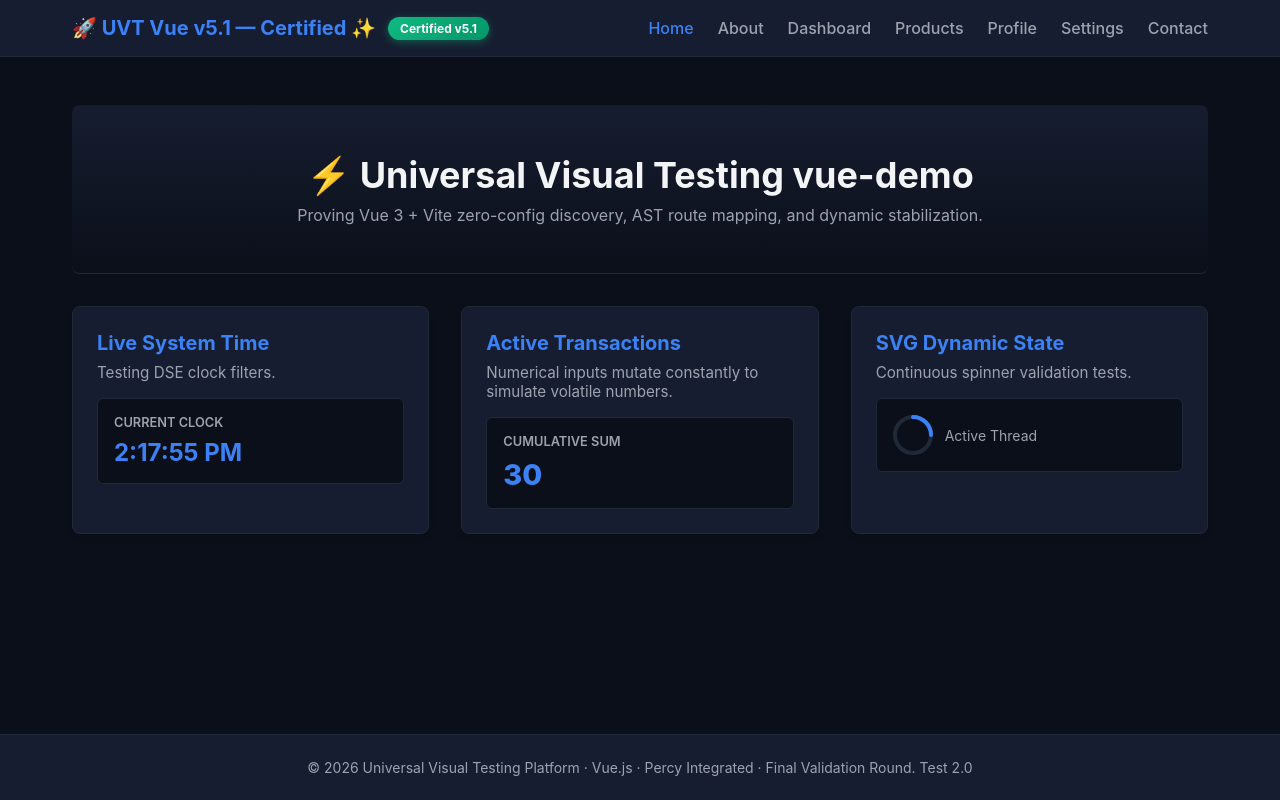
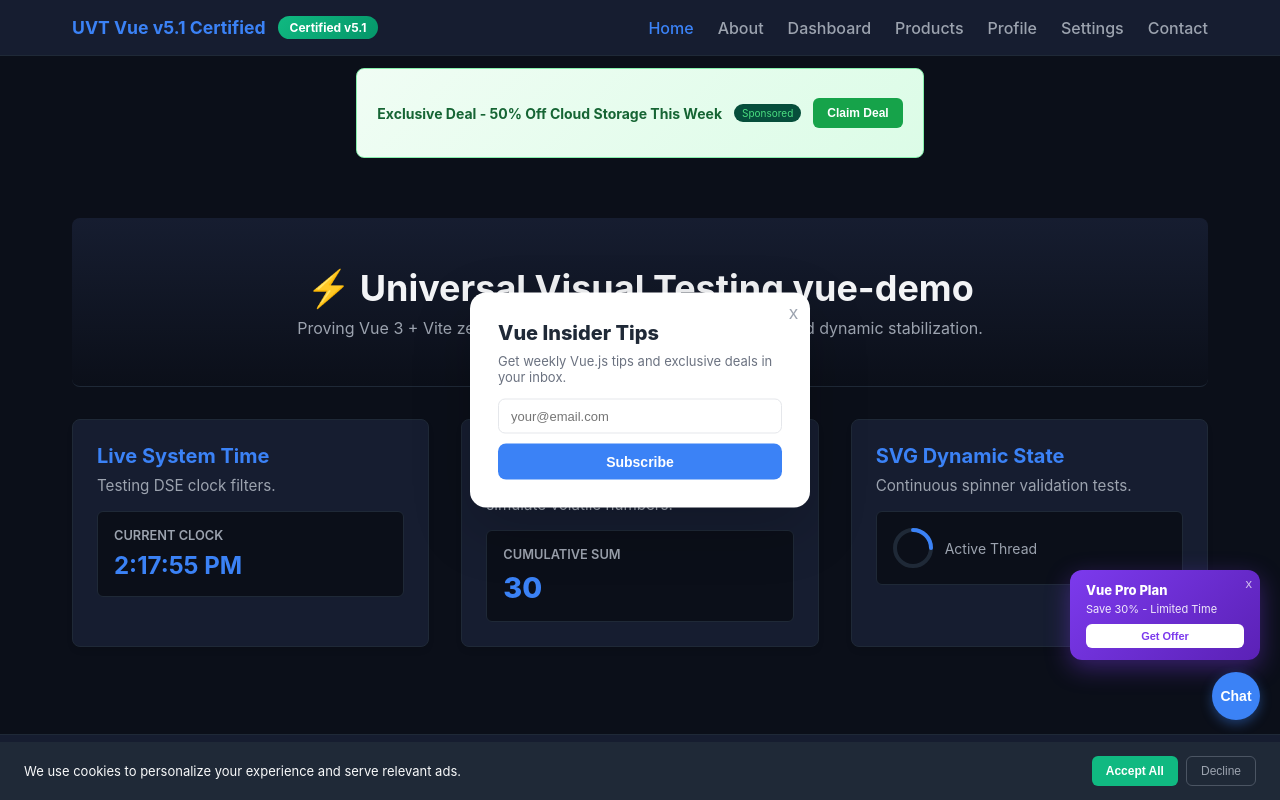
Before and after one commit to piyush241203/UVT_Testing6, a Vue app: page / in a window 1280 px wide. Built offline with nearby package versions, Linux system fonts and the light colour scheme.

Commit message:
feat(tcse): add ADE/TCSE certification ad suite - leaderboard, cookie banner, chat widget, floating promo, newsletter popup

```diff
--- a/src/App.vue
+++ b/src/App.vue
@@ -3,12 +3,9 @@
     <header class="navbar">
       <div class="nav-container">
         <div style="display: flex; align-items: center; gap: 12px;">
-          <router-link to="/" class="logo">🚀 UVT Vue v5.1 — Certified ✨</router-link>
-          <span style="background: linear-gradient(135deg, #10b981, #059669); color: #fff; border-radius: 20px; padding: 4px 12px; font-size: 12px; font-weight: 700; box-shadow: 0 2px 8px rgba(16,185,129,0.4);">Certified v5.1</span>
+          <router-link to="/" class="logo">UVT Vue v5.1 Certified</router-link>
+          <span class="certified-badge">Certified v5.1</span>
         </div>
-
-
-
         <nav class="nav-links">
           <router-link to="/">Home</router-link>
           <router-link to="/about">About</router-link>
@@ -21,15 +18,81 @@
       </div>
     </header>
 
+    <!-- TCSE: Leaderboard Banner Ad (IAB 728x90) - CSS heuristic: .ad-banner -->
+    <div class="ad-banner" aria-label="Advertisement" role="complementary">
+      <span class="ad-headline">Exclusive Deal - 50% Off Cloud Storage This Week</span>
+      <span class="ad-label">Sponsored</span>
+      <button class="ad-cta-btn">Claim Deal</button>
+    </div>
+
     <main class="main-content">
       <router-view />
     </main>
 
     <footer class="footer">
-      <p>&copy; 2026 Universal Visual Testing Platform · Vue.js · Percy Integrated · Final Validation Round. Test 2.0</p>
+      <p>2026 Universal Visual Testing Platform - Vue.js - Percy Integrated - TCSE Certified v1</p>
     </footer>
+
+    <!-- TCSE: Cookie Consent Banner - .cookie-banner, #cookie-consent -->
+    <div v-if="cookieVisible" id="cookie-consent" class="cookie-banner">
+      <p class="cookie-text">We use cookies to personalize your experience and serve relevant ads.</p>
+      <div class="cookie-buttons">
+        <button class="cookie-accept" @click="cookieVisible = false">Accept All</button>
+        <button class="cookie-decline" @click="cookieVisible = false">Decline</button>
+      </div>
+    </div>
+
+    <!-- TCSE: Chat Widget - .chat-widget, #chat-button -->
+    <div class="chat-widget">
+      <div v-if="chatOpen" class="chat-panel">
+        <div class="chat-header">Vue Support Chat</div>
+        <div class="chat-body">Hi! Need help with Vue.js or UVT? Ask us anything!</div>
+        <input class="chat-input" placeholder="Type your message..." />
+      </div>
+      <button id="chat-button" class="chat-toggle-btn" @click="chatOpen = !chatOpen">Chat</button>
+    </div>
+
+    <!-- TCSE: Floating Promotion - .floating-ad, .sticky-ad -->
+    <div v-if="promoVisible" class="floating-ad sticky-ad" aria-label="Promotional offer">
+      <button class="promo-close" @click="promoVisible = false">x</button>
+      <div class="promo-title">Vue Pro Plan</div>
+      <div class="promo-subtitle">Save 30% - Limited Time</div>
+      <button class="promo-cta">Get Offer</button>
+    </div>
+
+    <!-- TCSE: Newsletter Popup (delayed) - .newsletter-popup -->
+    <div v-if="newsletterVisible" class="newsletter-popup" role="dialog">
+      <button class="newsletter-close" @click="newsletterVisible = false">x</button>
+      <h3 class="newsletter-title">Vue Insider Tips</h3>
+      <p class="newsletter-desc">Get weekly Vue.js tips and exclusive deals in your inbox.</p>
+      <input class="newsletter-email" placeholder="your@email.com" />
+      <button class="newsletter-submit">Subscribe</button>
+    </div>
   </div>
 </template>
+
+<script lang="ts">
+import { defineComponent, ref, onMounted } from 'vue';
+
+export default defineComponent({
+  name: 'App',
+  setup() {
+    const cookieVisible = ref(true);
+    const chatOpen = ref(false);
+    const promoVisible = ref(true);
+    const newsletterVisible = ref(false);
+
+    onMounted(() => {
+      // Delayed newsletter popup (simulates marketing tool behavior)
+      setTimeout(() => {
+        newsletterVisible.value = true;
+      }, 4000);
+    });
+
+    return { cookieVisible, chatOpen, promoVisible, newsletterVisible };
+  }
+});
+</script>
 
 <style>
 :root {
@@ -42,11 +105,7 @@
   --border: #1f2937;
 }
 
-* {
-  box-sizing: border-box;
-  margin: 0;
-  padding: 0;
-}
+* { box-sizing: border-box; margin: 0; padding: 0; }
 
 body {
   font-family: 'Inter', system-ui, -apple-system, sans-serif;
@@ -54,121 +113,86 @@ body {
   color: var(--text-main);
 }
 
-.app-layout {
-  min-height: 100vh;
-  display: flex;
-  flex-direction: column;
+.app-layout { min-height: 100vh; display: flex; flex-direction: column; }
+
+.navbar { background-color: var(--bg-secondary); border-bottom: 1px solid var(--border); position: sticky; top: 0; z-index: 100; }
+
+.nav-container { max-width: 1200px; margin: 0 auto; padding: 1rem 2rem; display: flex; justify-content: space-between; align-items: center; }
+
+.logo { font-size: 1.1rem; font-weight: 700; color: var(--accent); text-decoration: none; }
+
+.certified-badge { background: linear-gradient(135deg, #10b981, #059669); color: #fff; border-radius: 20px; padding: 4px 12px; font-size: 12px; font-weight: 700; }
+
+.nav-links a { color: var(--text-muted); text-decoration: none; margin-left: 1.5rem; font-weight: 500; transition: color 0.2s; }
+.nav-links a:hover, .nav-links .router-link-active { color: var(--accent); }
+
+/* TCSE: Leaderboard Ad */
+.ad-banner {
+  max-width: 728px; height: 90px; margin: 12px auto;
+  background: linear-gradient(135deg, #f0fdf4, #dcfce7);
+  border: 1px solid #86efac; border-radius: 8px;
+  display: flex; align-items: center; justify-content: space-between;
+  padding: 0 20px; gap: 12px;
 }
+.ad-headline { font-weight: 700; color: #166534; font-size: 14px; }
+.ad-label { background: #064e3b; color: #4ade80; font-size: 10px; padding: 3px 8px; border-radius: 12px; white-space: nowrap; }
+.ad-cta-btn { padding: 8px 14px; background: #16a34a; color: #fff; border: none; border-radius: 6px; font-weight: 600; cursor: pointer; font-size: 12px; white-space: nowrap; }
 
-.navbar {
-  background-color: var(--bg-secondary);
-  border-bottom: 1px solid var(--border);
-  position: sticky;
-  top: 0;
-  z-index: 100;
+.main-content { flex: 1; max-width: 1200px; margin: 0 auto; width: 100%; padding: 3rem 2rem; }
+
+.footer { background-color: var(--bg-secondary); border-top: 1px solid var(--border); padding: 1.5rem; text-align: center; color: var(--text-muted); font-size: 0.875rem; }
+
+/* TCSE: Cookie Banner */
+.cookie-banner {
+  position: fixed; bottom: 0; left: 0; right: 0;
+  background: #1f2937; color: #f9fafb;
+  padding: 14px 24px; display: flex; align-items: center;
+  justify-content: space-between; z-index: 9999; gap: 16px; flex-wrap: wrap;
 }
+.cookie-text { margin: 0; font-size: 13px; }
+.cookie-buttons { display: flex; gap: 8px; }
+.cookie-accept { padding: 7px 14px; background: #10b981; color: #fff; border: none; border-radius: 6px; cursor: pointer; font-weight: 600; font-size: 12px; }
+.cookie-decline { padding: 7px 14px; background: transparent; color: #9ca3af; border: 1px solid #4b5563; border-radius: 6px; cursor: pointer; font-size: 12px; }
 
-.nav-container {
-  max-width: 1200px;
-  margin: 0 auto;
-  padding: 1rem 2rem;
-  display: flex;
-  justify-content: space-between;
-  align-items: center;
+/* TCSE: Chat Widget */
+.chat-widget { position: fixed; bottom: 80px; right: 20px; z-index: 9998; }
+.chat-panel { width: 260px; height: 280px; background: #fff; border-radius: 12px; box-shadow: 0 8px 32px rgba(0,0,0,0.15); padding: 14px; margin-bottom: 8px; display: flex; flex-direction: column; gap: 8px; color: #1f2937; }
+.chat-header { font-weight: 700; font-size: 13px; }
+.chat-body { flex: 1; background: #f9fafb; border-radius: 8px; padding: 8px; font-size: 12px; color: #6b7280; }
+.chat-input { padding: 6px; border: 1px solid #e5e7eb; border-radius: 6px; font-size: 12px; }
+.chat-toggle-btn { width: 48px; height: 48px; border-radius: 50%; background: #3b82f6; color: #fff; border: none; font-size: 14px; cursor: pointer; display: block; margin-left: auto; box-shadow: 0 4px 12px rgba(59,130,246,0.4); font-weight: 700; }
+
+/* TCSE: Floating Ad */
+.floating-ad {
+  position: fixed; bottom: 140px; right: 20px; z-index: 9997;
+  background: linear-gradient(135deg, #7c3aed, #5b21b6); color: #fff;
+  border-radius: 12px; padding: 12px 16px; width: 190px;
+  box-shadow: 0 8px 24px rgba(124,58,237,0.4);
 }
+.promo-close { position: absolute; top: 6px; right: 8px; background: none; border: none; color: rgba(255,255,255,0.7); font-size: 13px; cursor: pointer; }
+.promo-title { font-weight: 800; font-size: 13px; margin-bottom: 4px; }
+.promo-subtitle { font-size: 11px; opacity: 0.9; margin-bottom: 8px; }
+.promo-cta { width: 100%; padding: 6px; background: #fff; color: #7c3aed; border: none; border-radius: 6px; font-weight: 700; font-size: 11px; cursor: pointer; }
 
-.logo {
-  font-size: 1.25rem;
-  font-weight: 700;
-  color: var(--accent);
-  text-decoration: none;
+/* TCSE: Newsletter Popup */
+.newsletter-popup {
+  position: fixed; top: 50%; left: 50%; transform: translate(-50%,-50%);
+  background: #fff; border-radius: 16px; padding: 28px; width: 340px;
+  box-shadow: 0 20px 60px rgba(0,0,0,0.2); z-index: 10000; color: #1f2937;
 }
-
-.nav-links a {
-  color: var(--text-muted);
-  text-decoration: none;
-  margin-left: 1.5rem;
-  font-weight: 500;
-  transition: color 0.2s;
-}
-
-.nav-links a:hover,
-.nav-links .router-link-active {
-  color: var(--accent);
-}
-
-.main-content {
-  flex: 1;
-  max-width: 1200px;
-  margin: 0 auto;
-  width: 100%;
-  padding: 3rem 2rem;
-}
-
-.footer {
-  background-color: var(--bg-secondary);
-  border-top: 1px solid var(--border);
-  padding: 1.5rem;
-  text-align: center;
-  color: var(--text-muted);
-  font-size: 0.875rem;
-}
+.newsletter-close { position: absolute; top: 10px; right: 12px; background: none; border: none; font-size: 18px; cursor: pointer; color: #9ca3af; }
+.newsletter-title { margin: 0 0 8px; font-size: 20px; font-weight: 800; }
+.newsletter-desc { margin: 0 0 14px; color: #6b7280; font-size: 13px; }
+.newsletter-email { width: 100%; padding: 9px 12px; border: 1px solid #e5e7eb; border-radius: 7px; font-size: 13px; margin-bottom: 10px; box-sizing: border-box; }
+.newsletter-submit { width: 100%; padding: 10px; background: #3b82f6; color: #fff; border: none; border-radius: 8px; font-weight: 700; cursor: pointer; font-size: 14px; }
 
 /* Common UI Styles */
-.card-grid {
-  display: grid;
-  grid-template-columns: repeat(auto-fit, minmax(300px, 1fr));
-  gap: 2rem;
-  margin-top: 2rem;
-}
-
-.card {
-  background-color: var(--bg-secondary);
-  border: 1px solid var(--border);
-  border-radius: 8px;
-  padding: 1.5rem;
-  box-shadow: 0 4px 6px -1px rgba(0, 0, 0, 0.1);
-}
-
-.card h2 {
-  font-size: 1.25rem;
-  margin-bottom: 0.5rem;
-  color: var(--accent);
-}
-
-.card p {
-  color: var(--text-muted);
-  font-size: 0.95rem;
-}
-
-.widget {
-  background-color: var(--bg-primary);
-  border: 1px solid var(--border);
-  border-radius: 6px;
-  padding: 1rem;
-  margin-top: 1rem;
-}
-
-.widget-title {
-  font-size: 0.8rem;
-  text-transform: uppercase;
-  color: var(--text-muted);
-  font-weight: 600;
-  margin-bottom: 0.5rem;
-}
-
-.btn-primary {
-  padding: 0.6rem 1.2rem;
-  background-color: var(--accent);
-  color: #fff;
-  border: none;
-  border-radius: 4px;
-  font-weight: 600;
-  cursor: pointer;
-  transition: background-color 0.2s;
-}
-
-.btn-primary:hover {
-  background-color: var(--accent-hover);
-}
+.card-grid { display: grid; grid-template-columns: repeat(auto-fit, minmax(300px, 1fr)); gap: 2rem; margin-top: 2rem; }
+.card { background-color: var(--bg-secondary); border: 1px solid var(--border); border-radius: 8px; padding: 1.5rem; box-shadow: 0 4px 6px -1px rgba(0,0,0,0.1); }
+.card h2 { font-size: 1.25rem; margin-bottom: 0.5rem; color: var(--accent); }
+.card p { color: var(--text-muted); font-size: 0.95rem; }
+.widget { background-color: var(--bg-primary); border: 1px solid var(--border); border-radius: 6px; padding: 1rem; margin-top: 1rem; }
+.widget-title { font-size: 0.8rem; text-transform: uppercase; color: var(--text-muted); font-weight: 600; margin-bottom: 0.5rem; }
+.btn-primary { padding: 0.6rem 1.2rem; background-color: var(--accent); color: #fff; border: none; border-radius: 4px; font-weight: 600; cursor: pointer; transition: background-color 0.2s; }
+.btn-primary:hover { background-color: var(--accent-hover); }
 </style>
```
